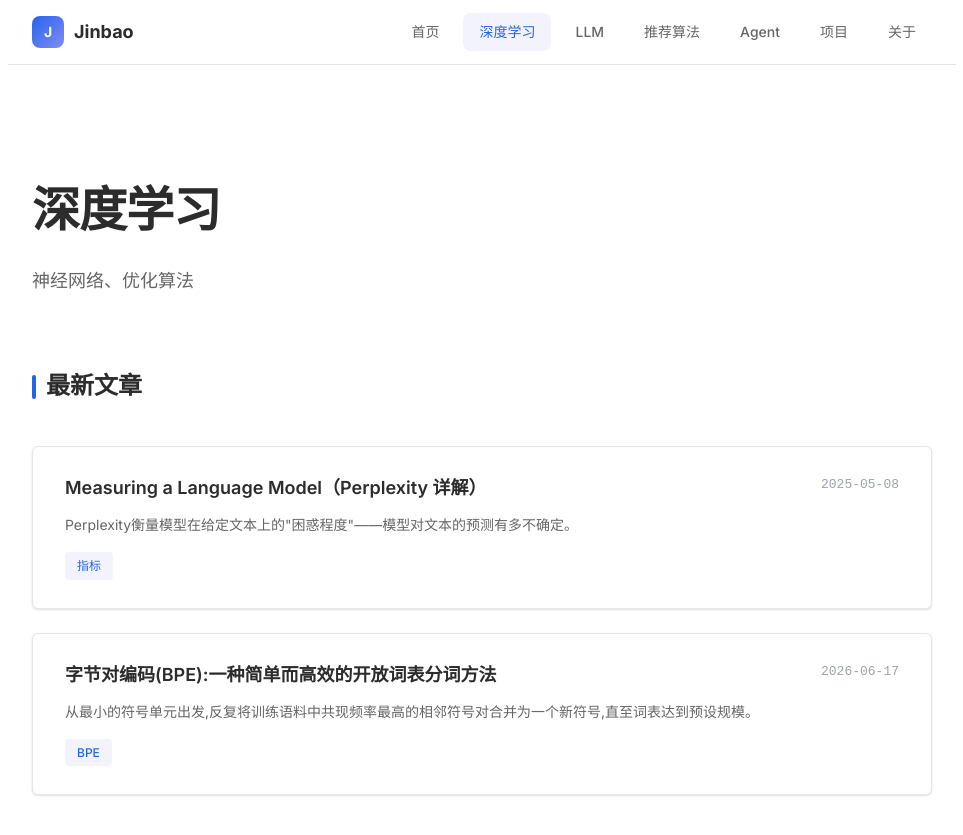
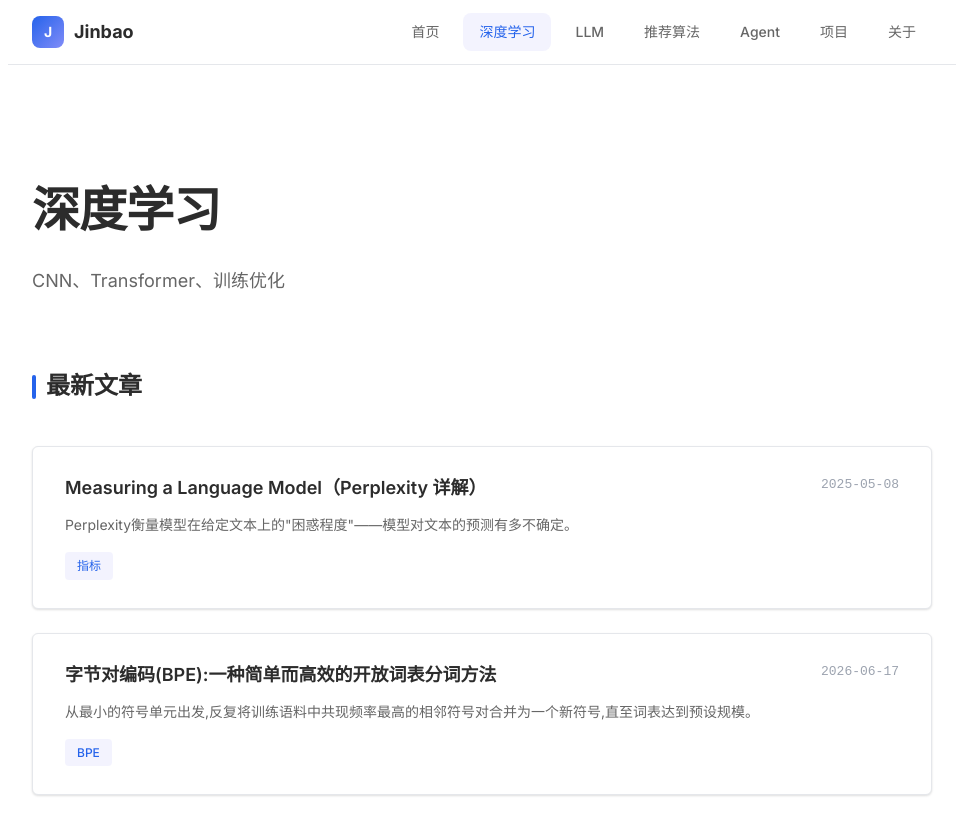
Before and after one commit to JinbaoSite/jinbaosite.github.io, a Jekyll site: the page built from dl/index.md, in a window 1280 px wide and 900 px high. Shown: the top 835 px of the window, without its empty margins (158-1121 px from the left). Built offline with Jekyll 4.4.1, drawn with Linux system fonts in a browser that asks for light colours.

Commit message:
Update index.md

```diff
--- a/dl/index.md
+++ b/dl/index.md
@@ -1,7 +1,7 @@
 ---
 layout: listpage
 title: 深度学习
-subtitle: 神经网络、优化算法
+subtitle: CNN、Transformer、训练优化
 article-list:
   - article-title: Measuring a Language Model（Perplexity 详解）
     article-url: /dl/perplexity
```
